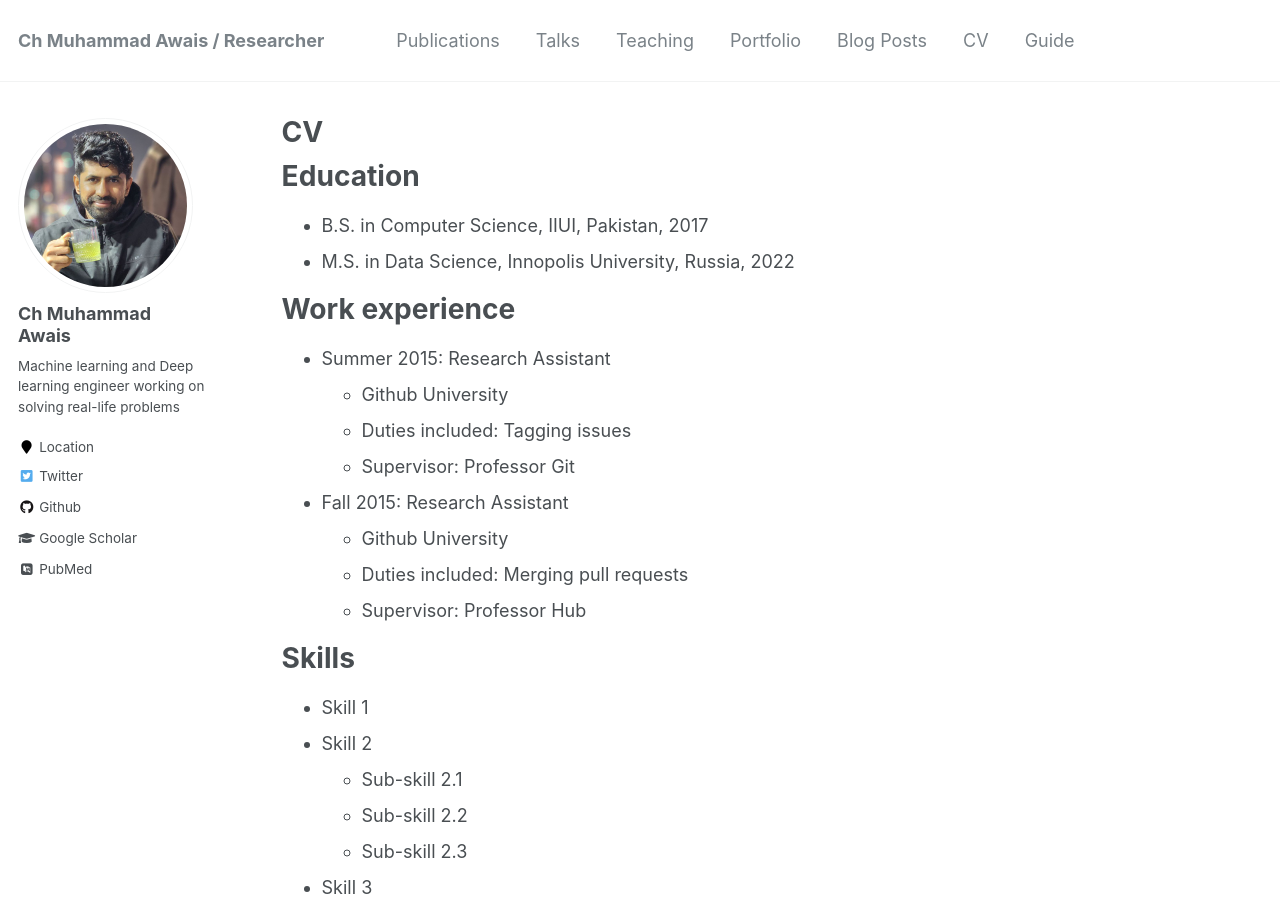
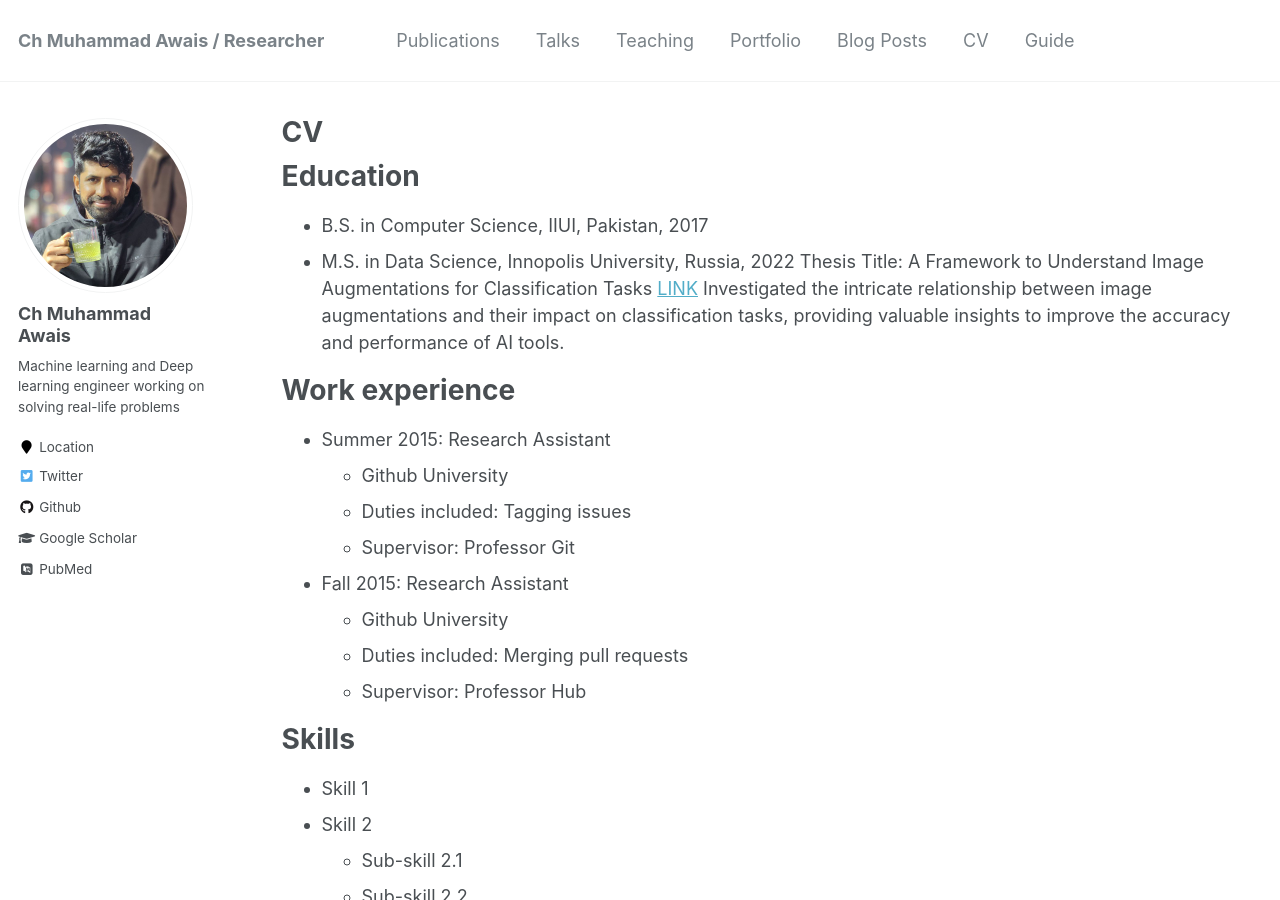
Before and after one commit to cm-awais/cm-awais.github.io, a Jekyll site: the page built from _pages/cv.md, in a window 1280 px wide and 900 px high. Built offline with Jekyll 4.4.1, drawn with Linux system fonts in a browser that asks for light colours; some web fonts are replaced.

Commit message:
Update cv.md

```diff
--- a/_pages/cv.md
+++ b/_pages/cv.md
@@ -13,6 +13,9 @@ Education
 ======
 * B.S. in Computer Science, IIUI, Pakistan, 2017
 * M.S. in Data Science, Innopolis University, Russia, 2022
+    Thesis Title: A Framework to Understand Image Augmentations for Classification Tasks [LINK](https://reader.lanbook.com/vkr/72695)
+    Investigated the intricate relationship between image augmentations and their impact on classification tasks, providing valuable insights to improve the accuracy and performance of AI tools.
+
 
 Work experience
 ======
```
